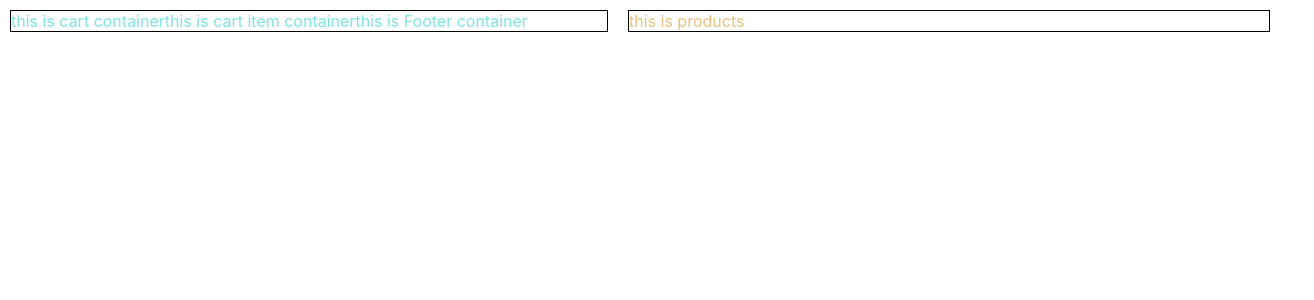
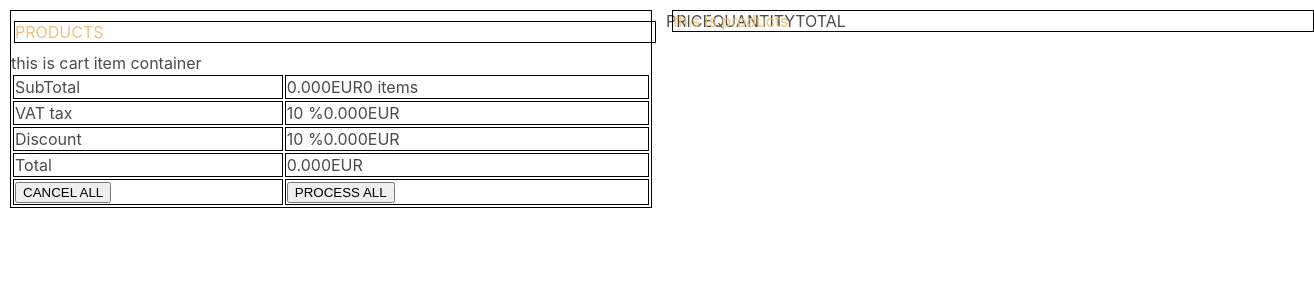
Before and after one commit to harssRajput/codinova-project, a React (Create React App) app: page / in a window 1280 px wide. Shown: the top 300 px of the page, 1314 px wide, since content can reach past the window. Built offline with nearby package versions, Linux system fonts and the light colour scheme.

Commit message:
add basic style to footer

```diff
--- a/src/components/Cart.js
+++ b/src/components/Cart.js
@@ -1,12 +1,17 @@
-import CartItem from './CartItem';
-import Footer from './Footer';
+import CartItem from "./CartItem";
+import Footer from "./Footer";
 
 function Cart() {
   return (
     <div className="cart">
-      this is cart container
-      <CartItem/>
-      <Footer/>
+      <div className="cart-header">
+        <span className="products">PRODUCTS</span>
+        <span className="price">PRICE</span>
+        <span className="quantity">QUANTITY</span>
+        <span className="total">TOTAL</span>
+      </div>
+      <CartItem />
+      <Footer />
     </div>
   );
 }
--- a/src/components/Footer.js
+++ b/src/components/Footer.js
@@ -1,10 +1,43 @@
+function Footer() {
+  return (
+    <table className="footer">
+      <tr className="subtotal footer-child">
+        <td className="left">SubTotal</td>
+        <td className="right">
+          <span>0.000EUR</span>
+          <span>0 items</span>
+        </td>
+      </tr>
+      <tr className="VAT-tax footer-child">
+        <td className="left">VAT tax</td>
+        <td className="right">
+          <span>10 %</span>
+          <span>0.000EUR</span>
+        </td>
+      </tr>
+      <tr className="discount footer-child">
+        <td className="left">Discount</td>
+        <td className="right">
+          <span>10 %</span>
+          <span>0.000EUR</span>
+        </td>
+      </tr>
+      <tr className="total footer-child">
+        <td className="left">Total</td>
+        <td className="right">
+          <span>0.000EUR</span>
+        </td>
+      </tr>
+      <tr className="buttons footer-child">
+        <td className="left">
+          <button className="cancel-all">CANCEL ALL</button>
+        </td>
+        <td className="right">
+          <button className="process-all">PROCESS ALL</button>
+        </td>
+      </tr>
+    </table>
+  );
+}
 
-function Footer() {
-    return (
-      <div className="footer">
-        this is Footer container
-      </div>
-    );
-  }
-
-  export default Footer;
+export default Footer;
--- a/src/index.css
+++ b/src/index.css
@@ -13,13 +13,13 @@ code {
 }
 
 .cart{
-  color:rgb(125, 228, 231);
+  color:rgb(72, 76, 77);
   width: 50vw;
   height: 100%;
   border:1px solid black;
   display:flex;
   flex: 1 1 auto;
-  /* flex-direction: column; */
+  flex-direction: column;
   margin: 10px;
 }
 
@@ -39,13 +39,35 @@ code {
   flex: 1 1 auto;
 }
 
+.cart-header{
+  display:flex;
+  justify-content:space-between;
+}
+
+.cart-header .products{
+  margin-left: 3px;
+}
+
+.cart-header .total{
+  margin-right: 3px;
+}
+
 .CartItem{
 
 }
+.footer td{
+  border: 1px solid black;
+}
+/*
+.footer .footer-child .left{
+  margin-left: 1%;
+  margin-right: 34%;
+  text-align: left;
+}
 
-.footer{
-
-}
+.footer .footer-child .right{
+  text-align: right;
+} */
 
 .product{
 
```
